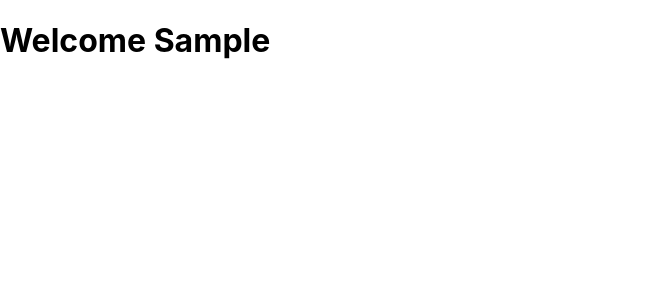
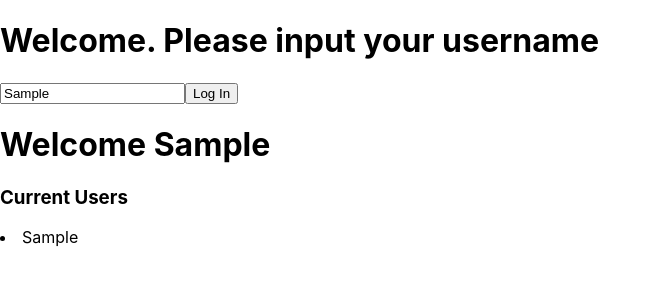
Before and after one commit to GabrielAbubakar/bitmama-app, a React (Create React App) app: page / in a window 1280 px wide. Both pictures are taken after typing "Sample" into the empty fields and a click on the input "Log In". Shown: the top 300 px of the page, without its empty margins (0-661 px from the left). Built offline with nearby package versions, Linux system fonts and the light colour scheme.

Commit message:
useContext setup

```diff
--- a/src/contexts/UserContext.js
+++ b/src/contexts/UserContext.js
@@ -4,10 +4,18 @@ export const UserContext = createContext();
 
 const UserContextProvider = ({ children }) => {
 
-    const [login, setLogin] = useState('')
+    const [currentUser, setCurrentUser] = useState('')
+
+    const [users, setUsers] = useState([])
+
+    const addUser = (user) => {
+        setUsers([...users, user])
+    }
+
+
 
     return (
-        <UserContext.Provider value={{ login, setLogin }}>
+        <UserContext.Provider value={{ users, setUsers, currentUser, setCurrentUser, addUser }}>
             {children}
         </UserContext.Provider>
     )
--- a/src/pages/Login.js
+++ b/src/pages/Login.js
@@ -3,53 +3,59 @@ import { UserContext } from "../contexts/UserContext";
 
 const Login = () => {
 
-    const { login, setLogin } = useContext(UserContext)
 
-    const [user, setUser] = useState('')
+    // const [input, setInput] = useState('')
+
+    const { users, currentUser, setCurrentUser, addUser } = useContext(UserContext)
+
+
 
 
     function formSubmit(e) {
         e.preventDefault()
-        setLogin(user)
+        // setCurrentUser(input)
+
+        addUser(currentUser)
         // window.location = `${window.location}dashboard`
     }
+
+    useEffect(() => {
+        localStorage.setItem('users', JSON.stringify(users))
+        localStorage.setItem('currentUser', currentUser)
+    }, [users])
 
 
 
     return (
-        // <div className="loginPage">
-        //     <form onSubmit={formSubmit}>
-        //         <h1>Welcome. Please input your username</h1>
+        <div>
+            <form onSubmit={formSubmit}>
+                <h1>Welcome. Please input your username</h1>
 
-        //         <input type="text"
-        //             placeholder="Username"
-        //             value={login}
-        //             onChange={(e) => setLogin(e.target.value)} />
+                <input type="text"
+                    placeholder="Username"
+                    value={currentUser}
+                    onChange={(e) => setCurrentUser(e.target.value)} />
 
-        //         <input type="submit" value="Log In" />
-        //     </form>
+                <input type="submit" value="Log In" />
+            </form>
 
-        // </div>
-        <div>
             {
-                login ? (
+                currentUser && users && (
                     <div>
-                        <h1>Welcome {login}</h1>
+                        <h1>Welcome {currentUser}</h1>
+
+                        <h3>Current Users</h3>
+                        {
+                            users.map(user => {
+                                return <li>{user}</li>
+                            })
+                        }
                     </div>
-                ) : (
-                    <form onSubmit={formSubmit}>
-                        <h1>Welcome. Please input your username</h1>
-
-                        <input type="text"
-                            placeholder="Username"
-                            value={user}
-                            onChange={(e) => setUser(e.target.value)} />
-
-                        <input type="submit" value="Log In" />
-                    </form>
                 )
             }
         </div>
+
+
     );
 }
 
```
